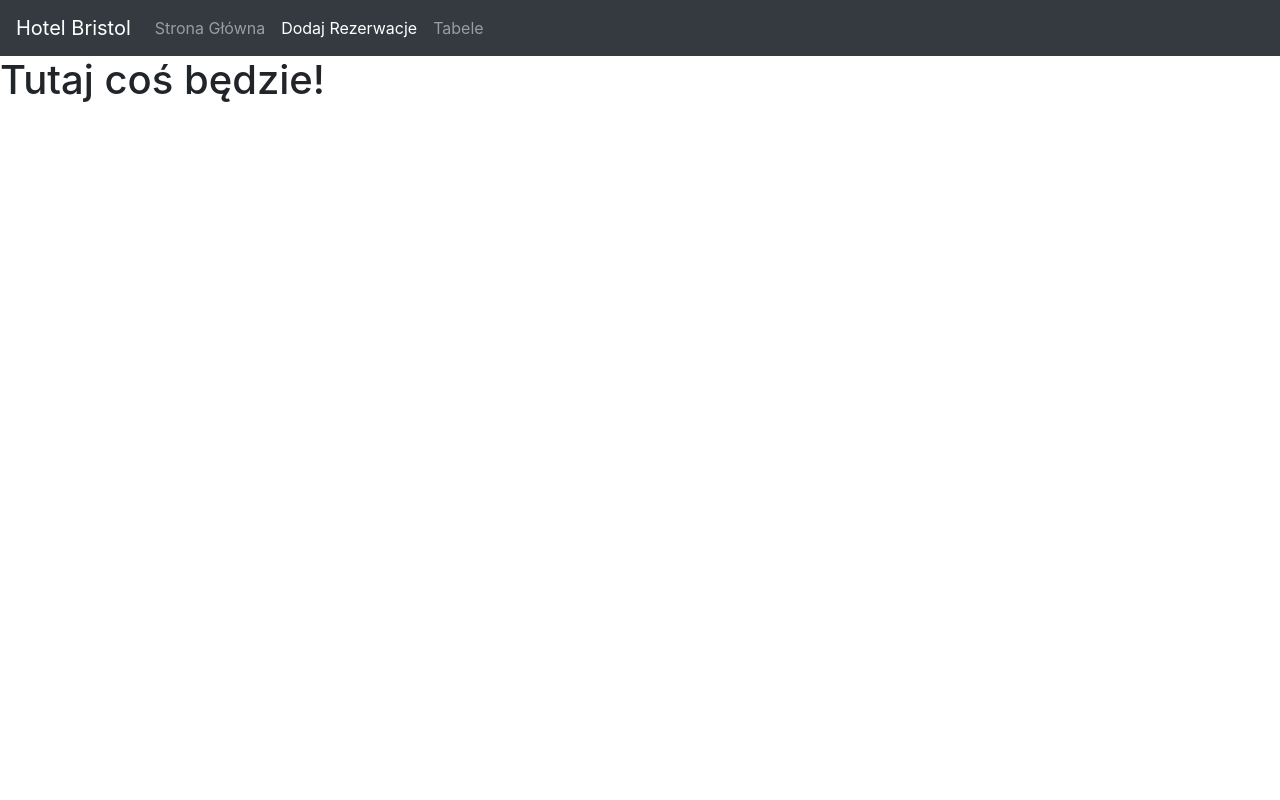
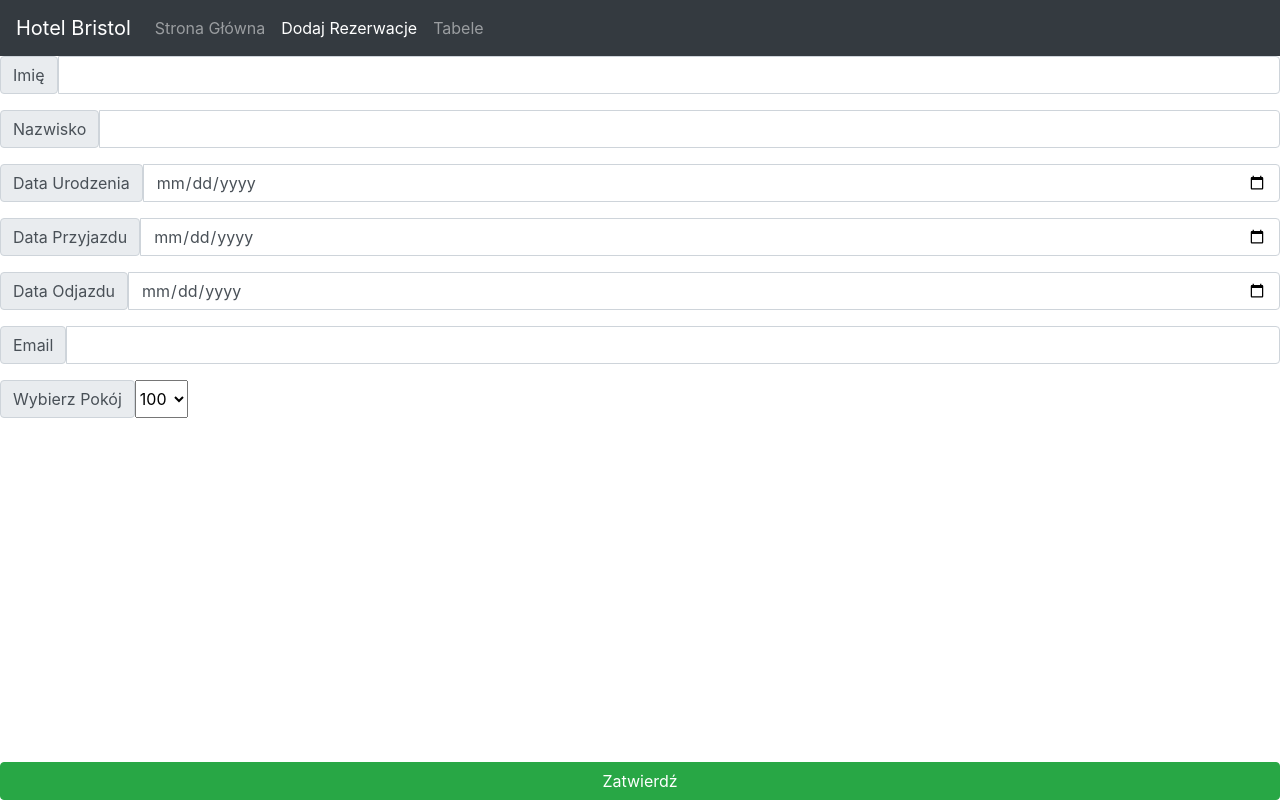
Before and after one commit to Sienkol/Projekt-Aplikacji-Rezerwacyjnej, a Flask app: page /orders in a window 1280 px wide. Run offline with Flask 3, Linux system fonts and the light colour scheme; some libraries are stand-ins or nearby versions.

Commit message:
Szkielet dodawania rezerwacji

```diff
--- a/templates/baza_gosci.html
+++ b/templates/baza_gosci.html
@@ -20,6 +20,7 @@
             <th>Nazwisko</th>
             <th>Ilość Wizyt</th>
             <th>Data Urodzenia</th>
+            <th>Email</th>
         </tr>
     </thead>
     <tbody>
@@ -30,6 +31,7 @@
             <td>{{ guest[2] }}</td>
             <td>{{ guest[3] }}</td>
             <td>{{ guest[4] }}</td>
+            <td>{{ guest[5] }}</td>
         </tr>
         {% endfor %}
 </table>
--- a/templates/orders.html
+++ b/templates/orders.html
@@ -1,9 +1,63 @@
 {% extends "base.html" %}
 {% block title %}Home Page{% endblock %}
 {% block content %}
-<h1>
-    Tutaj coś będzie!
-</h1>
+
+<div class="input-group mb-3">
+    <span class="input-group-text" id="basic-addon1">Imię</span>
+    <input type="text" class="form-control" placeholder="" aria-label="Imię" aria-describedby="basic-addon1">
+</div>
+
+<div class="input-group mb-3">
+    <span class="input-group-text" id="basic-addon1">Nazwisko</span>
+    <input type="text" class="form-control" placeholder="" aria-label="Nazwisko" aria-describedby="basic-addon1">
+</div>
+
+<div class="input-group mb-3">
+    <span class="input-group-text" id="basic-addon1">Data Urodzenia</span>
+    <input type="date" data-format="YYYY-MM-DD" class="form-control" placeholder="Data Urodzenia"
+        aria-label="Data Urodzenia" aria-describedby="basic-addon1">
+</div>
+
+<div class="input-group mb-3">
+    <span class="input-group-text" id="basic-addon1">Data Przyjazdu</span>
+    <input type="date" data-format="YYYY-MM-DD" class="form-control" placeholder="Data Przyjazdu"
+        aria-label="Data Przyjazdu" aria-describedby="basic-addon1">
+</div>
+
+<div class="input-group mb-3">
+    <span class="input-group-text" id="basic-addon1">Data Odjazdu</span>
+    <input type="date" data-format="YYYY-MM-DD" class="form-control" placeholder="Data Odjazdu"
+        aria-label="Data Odjazdu" aria-describedby="basic-addon1">
+</div>
+
+<div class="input-group mb-3">
+    <span class="input-group-text" id="basic-addon1">Email</span>
+    <input type="text" class="form-control" placeholder="" aria-label="Nazwisko" aria-describedby="basic-addon1">
+</div>
+
+<div class="input-group mb-3">
+    <span class="input-group-text" id="addon-wrapping">Wybierz Pokój</span>
+    <select name="room_number">
+        <option value="100">100</option>
+        <option value="101">101</option>
+        <option value="102">102</option>
+        <option value="103">103</option>
+        <option value="104">104</option>
+        <option value="200">200</option>
+        <option value="201">201</option>
+        <option value="202">202</option>
+        <option value="203">203</option>
+        <option value="204">204</option>
+        <option value="300">300</option>
+        <option value="301">301</option>
+        <option value="302">302</option>
+    </select>
+</div>
+
+<div class="input-group mb-3">
+    <button type="button" class="btn btn-success btn-block mt-5 mb-0"
+        style="position: fixed; bottom: 0;">Zatwierdź</button>
+</div>
 
 {% endblock %}
 {% set active_page = 'orders' %}
```
Also changed, not shown: materialy sql/BAZA.sql (+2 -10 lines).
